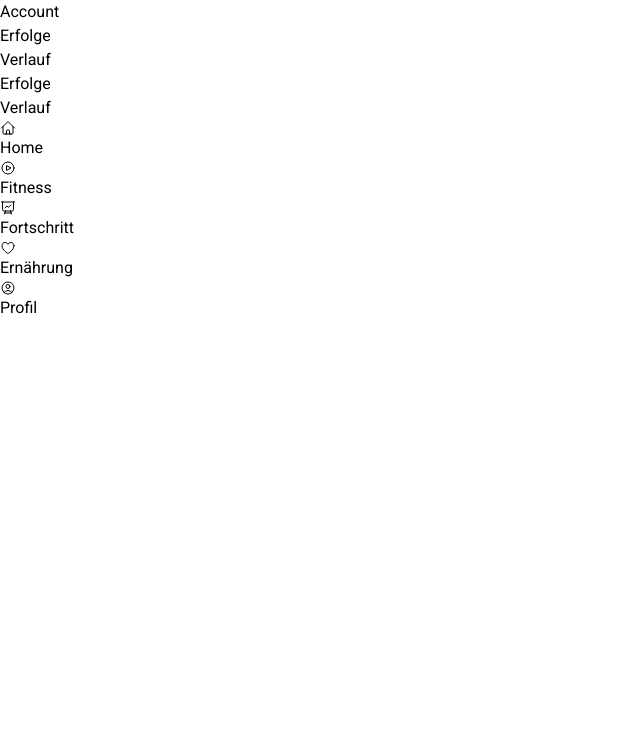
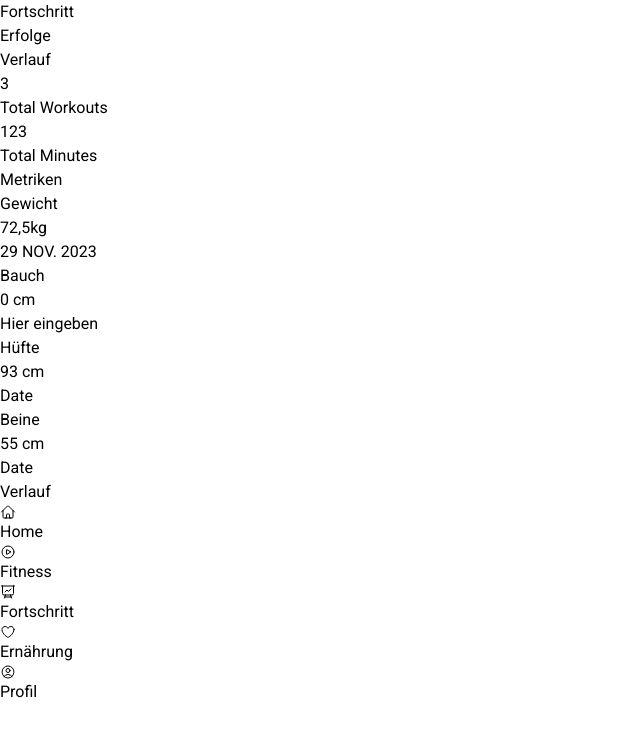
Before and after one commit to Raum7-Final-Project/EnergizeMe, a React (Vite) app in the folder frontend/: page /progress in a window 1280 px wide. Shown: the top 736 px of the page, without its empty margins (0-640 px from the left). Built offline with nearby package versions, Linux system fonts and the light colour scheme.

Commit message:
Changes in ProgressPage

```diff
--- a/frontend/src/components/Navigation.jsx
+++ b/frontend/src/components/Navigation.jsx
@@ -23,7 +23,7 @@ const Navigation = () => {
       <ul className={STYLE.ul}>
         <li className={STYLE.li}>
           <HiOutlineHome className={STYLE.icon} />
-          <Link to="" className={STYLE.link}>
+          <Link to="/landing" className={STYLE.link}>
             Home
           </Link>
         </li>
--- a/frontend/src/pages/DietPage.jsx
+++ b/frontend/src/pages/DietPage.jsx
@@ -1,12 +1,41 @@
+import { useState } from "react";
+
 const DietPage = () => {
   const STYLE = {
-    container: "h-screen",
+    container: `bg-white h-screen grid grid-rows-[50px_30px,1fr] gap-1 p-4 overflow-auto`,
+    h2: `text-4xl text-center p-2 text-[#C3C3B8] font-bold`,
+    headerContainer: `grid grid-cols-[_repeat(5,_1fr)] grid-rows-1 border-b-gray-300 border-b-2 text-xl text-bold  font-bold tracking-wide gap-4`,
   };
+
+
+const [activeTab, setActiveTab] = useState("recipe");
+
+const handleTab = (tab)=>{
+  setActiveTab(tab);
+}
+
+
   return (
     <div className={STYLE.container}>
-      <h2>Ernährung</h2>
+      <h2 className={STYLE.h2}>Ernährung</h2>
+
+      {/* NAVIGATION => Recipe | Tips */}
+      <div className={STYLE.headerContainer}>
+        <p className={activeTab == "recipe" ? "border-b-[0.3rem] border-gray-300 b-[0.5rem]" : "text-[#C3C3B8]"} onClick={()=> handleTab("recipe")}>Rezepte</p>
+        <p className={activeTab == "tips" ? "border-b-[0.3rem] border-gray-300" : "text-[#C3C3B8]"} onClick={()=> handleTab("tips")}>Tipps</p>
+      </div>
+
+      {/* REZEPTE */}
+      <div className={activeTab == "recipe" ? "" : "hidden"}>
+      <p className="font-bold text-lg">Rezepte</p>
+      </div>
+
+      {/* TIPS */}
+      <div className={activeTab == "tips" ? "" : "hidden"}>
+      <p className="font-bold text-lg">Tips</p>
+      </div>
+
     </div>
   );
 };
-
 export default DietPage;
--- a/frontend/src/pages/ProgressPage.jsx
+++ b/frontend/src/pages/ProgressPage.jsx
@@ -2,10 +2,9 @@ import { useState } from "react";
 
 const ProgressPage = () => {
   const STYLE = {
-    container: `bg-white h-screen grid grid-rows-[50px_30px,1fr] gap-1 p-4 overflow-auto`,
+    container: `bg-[#F2F2ED] h-screen grid grid-rows-[50px_30px,1fr] gap-1 p-4 overflow-auto`,
     h2: `text-4xl text-center p-2 text-[#C3C3B8] font-bold`,
-    headerContainer: `grid grid-cols-[_repeat(5,_1fr)] grid-rows-1 border-b-gray-300 border-b-2 text-xl text-bold  font-bold tracking-wide gap-4`,
-
+    headerContainer: `grid grid-cols-[_repeat(5,_1fr)] grid-rows-1 border-b-gray-300 border-b-2 text-xl text-bold font-bold tracking-wide gap-4`,
   };
 
   const [activeTab, setActiveTab] = useState("erfolge");
@@ -16,7 +15,7 @@ const ProgressPage = () => {
 
   return (
     <div className={STYLE.container}>
-      <h2 className={STYLE.h2}>Account</h2>
+      <h2 className={STYLE.h2}>Fortschritt</h2>
 
       {/* NAVIGATION PROFILE => Erfolge | Verlauf */}
       <div className={STYLE.headerContainer}>
@@ -42,21 +41,58 @@ const ProgressPage = () => {
         </p>
       </div>
 
-      {/* PROFIL */}
+      {/* ERFOLGE */}
       <div className={activeTab == "erfolge" ? "" : "hidden"}>
-      <div className="">
-          <p className="font-bold text-lg">Erfolge</p>
+        <div className="grid grid-rows-2">
+          {/* TOTAL WORKOUTS */}
+          <div className="flex flex-col justify-center items-center text-center">
+            <div className="my-4">
+              <p className="text-8xl">3</p>
+              <p className="text-[#777777]">Total Workouts</p>
+            </div>
 
+            <div className="my-4">
+              <p className="text-5xl text-[#7A8F8F]">123</p>
+              <p className="text-[#777777]">Total Minutes</p>
+            </div>
+          </div>
 
+          {/* METRIKEN */}
+          <div className="grid grid-rows-[30px,1fr]">
+            <h2 className="font-bold">Metriken</h2>
+            <div className="grid grid-cols-2 gap-4 items-center">
+              <div className="bg-white p-3 h-[130px] rounded-lg grid grid-rows-[20px,1fr,20px]">
+                <p className="text-[#7A8F8FCC] text-lg">Gewicht</p>
+                <p className="text-3xl flex items-center font-bold">72,5kg</p>
+                <p className="text-sm">29 NOV. 2023</p>
+              </div>
+
+              <div className="bg-white p-3 h-[130px] rounded-lg grid grid-rows-[20px,1fr,20px]">
+                <p className="text-[#7A8F8FCC] text-lg">Bauch</p>
+                <p className="text-3xl flex items-center font-bold">0 cm</p>
+                <p className="text-sm">Hier eingeben</p>
+              </div>
+
+              <div className="bg-white p-3 h-[130px] rounded-lg grid grid-rows-[20px,1fr,20px]">
+                <p className="text-[#7A8F8FCC] text-lg">Hüfte</p>
+                <p className="text-3xl flex items-center font-bold">93 cm</p>
+                <p className="text-sm">Date</p>
+              </div>
+
+              <div className="bg-white p-3 h-[130px] rounded-lg grid grid-rows-[20px,1fr,20px]">
+                <p className="text-[#7A8F8FCC] text-lg">Beine</p>
+                <p className="text-3xl flex items-center font-bold">55 cm</p>
+                <p className="text-sm">Date</p>
+              </div>
+            </div>
+          </div>
         </div>
       </div>
 
-      {/* ALLGEMEIN */}
+      {/* VERLAUF */}
       <div className={activeTab == "verlauf" ? "" : "hidden"}>
         <div className="">
           <p className="font-bold text-lg">Verlauf</p>
-
-
         </div>
       </div>
     </div>
```
